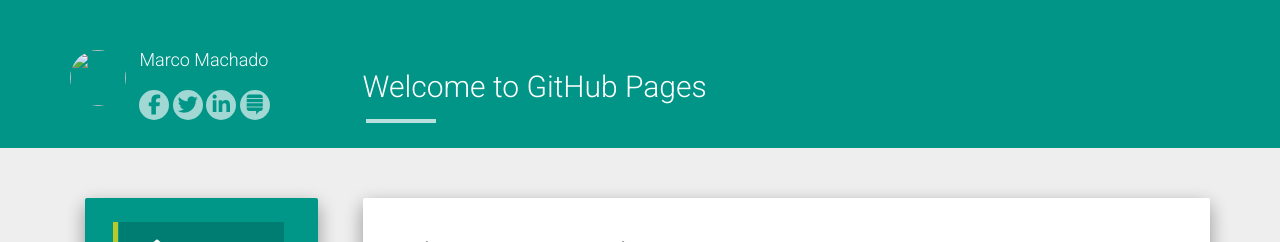
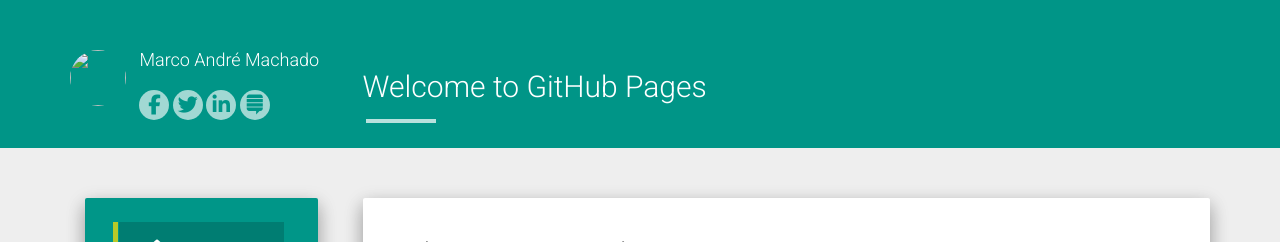
Before and after one commit to marcomachado/marcomachado.github.io, a Jekyll site: the page built from index.md, in a window 1280 px wide. Shown: the top 242 px of the page. Built offline with Jekyll 4.4.1, drawn with Linux system fonts in a browser that asks for light colours; nearby versions of some CDN libraries; our own code applies the rules of GitHub Pages for plain Markdown files; the list of posts is cut into pages by our own code.

Commit message:
Update _config.yml

```diff
--- a/_config.yml
+++ b/_config.yml
@@ -1,7 +1,6 @@
 title: Marco André Machado
 description: My Personal Blog
-author: Marco Machado
-logo:
+author: Marco André Machado
 github: https://github.com/marcomachado
 about:
 
```
